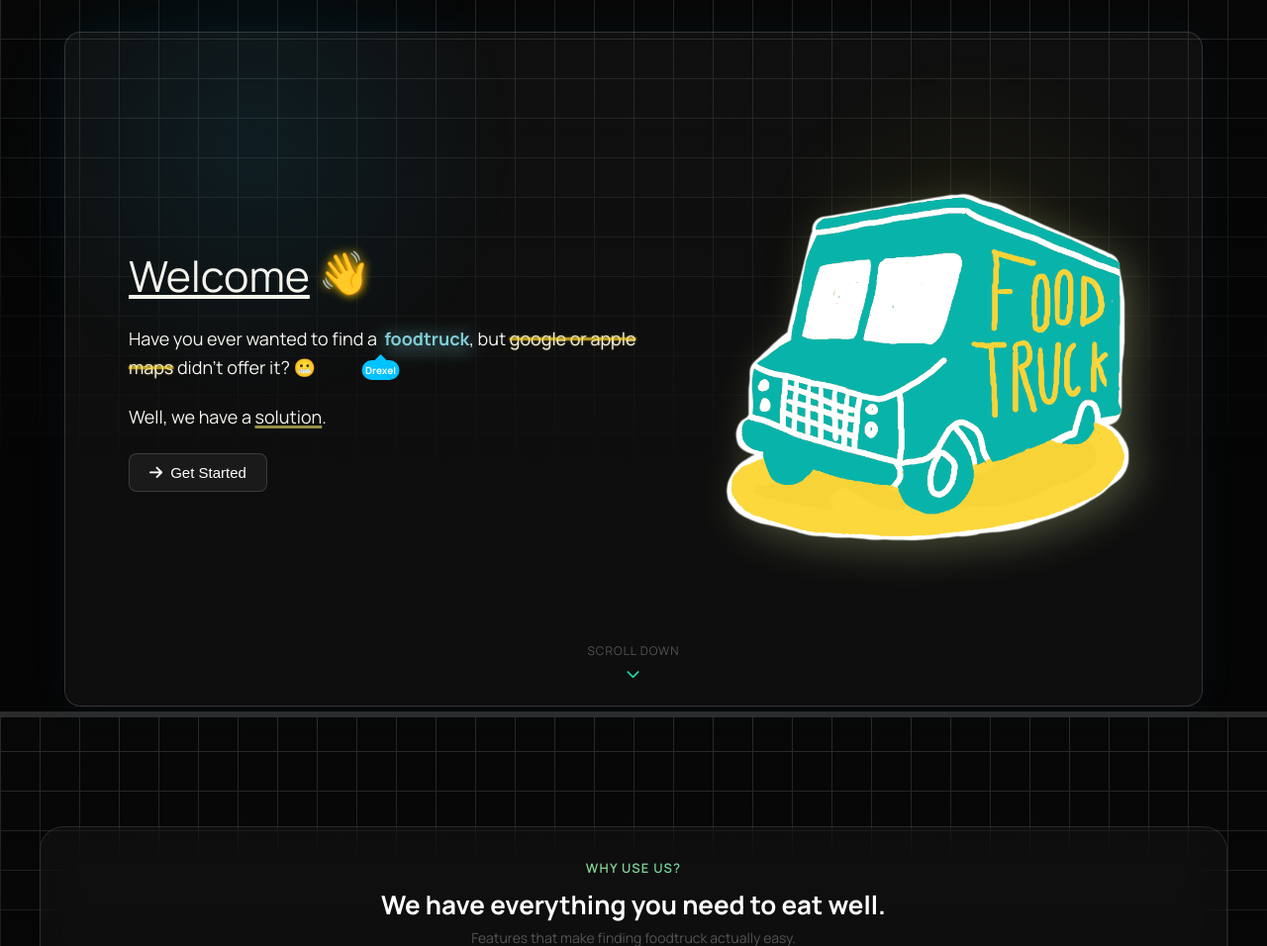
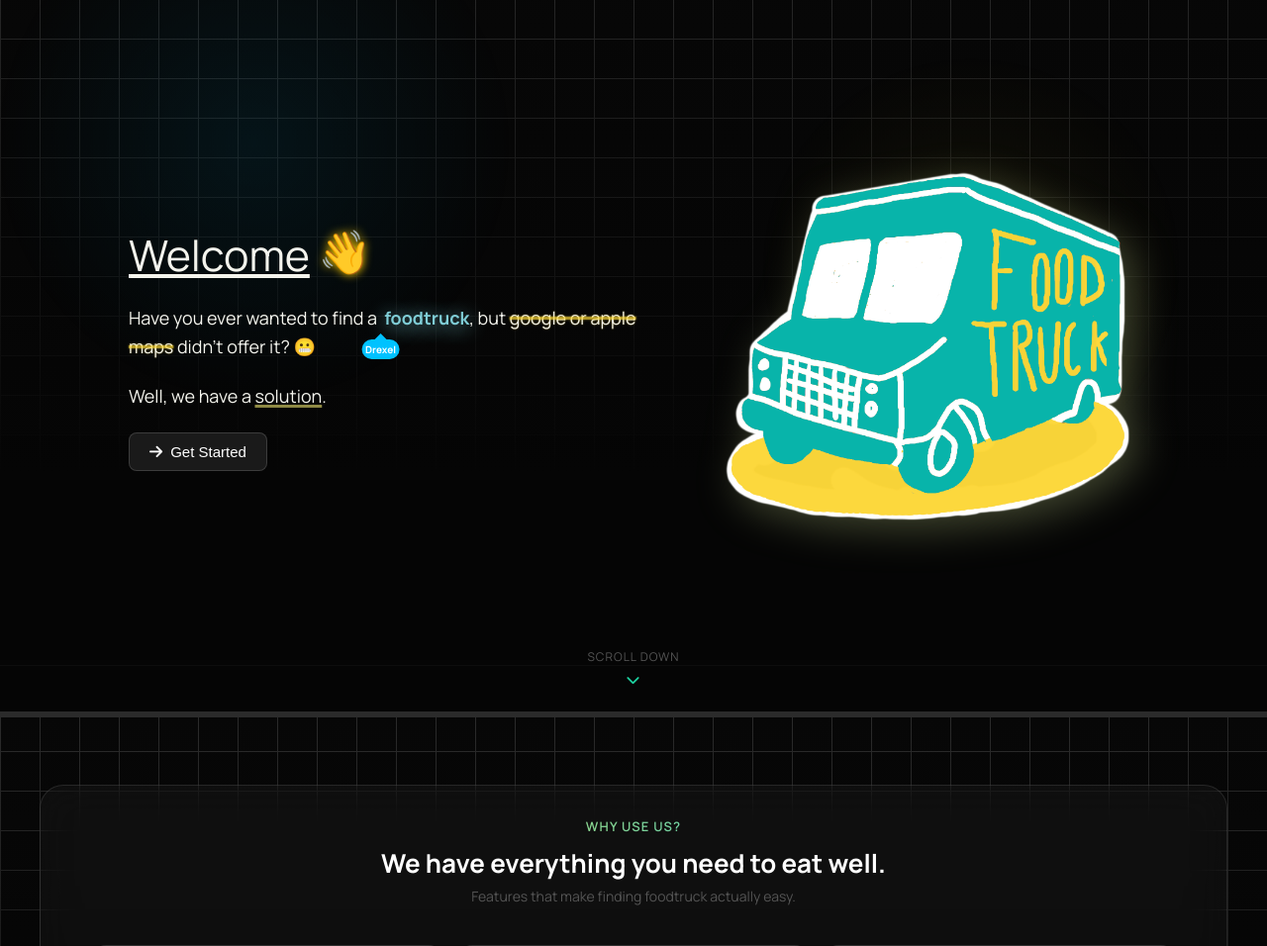
Before and after one commit to CodingDave885/Food-Truck-Finder, a Flask app: page / in a window 1280 px wide. Shown: the part 81-1037 px from the top of the page at 99% size. Run offline with Flask 3, Linux system fonts and the light colour scheme.

Commit message:
Removed frosted box on home page, looked out of place and ugly.

```diff
--- a/truckfinder/templates/home.html
+++ b/truckfinder/templates/home.html
@@ -1,6 +1,5 @@
 {%extends "layout.html"%}
 {% block content %}
-    <div class="frosted-box">
   <div class="hero">
     <!--Builds the home page, where you find the welcome message-->
     <div class="hero-text">
@@ -37,7 +36,6 @@
     <i class="fa-solid fa-chevron-down"></i>
   </div>
 
-</div>
 
 <!-- Feature Cards | Authored: Andre Nunes da Silva | Start time @ 1:28PM 4 12 26-->
 <section class="features">
```
